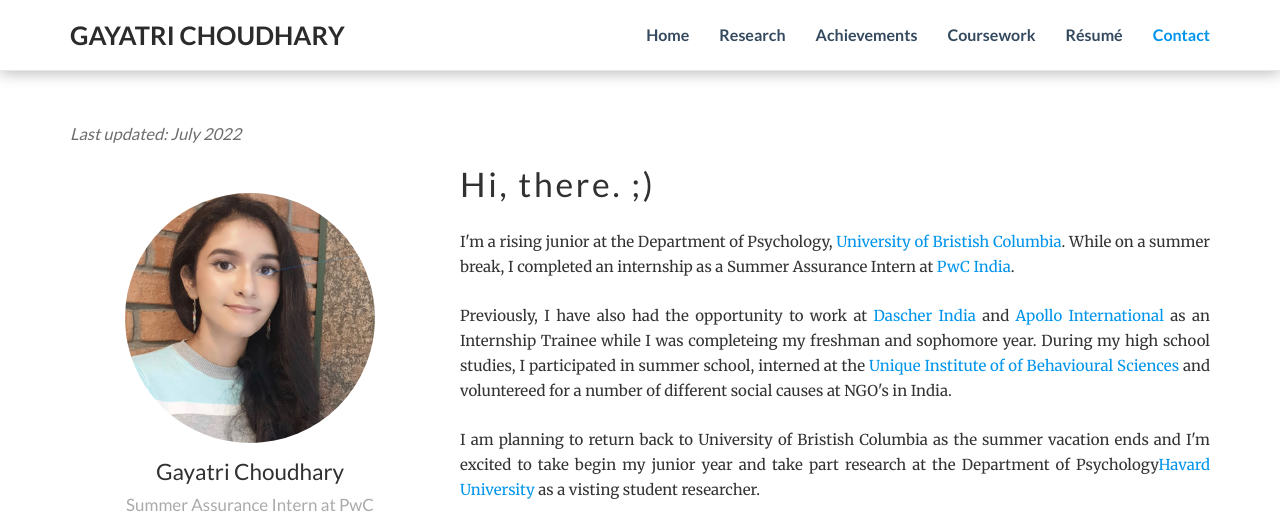
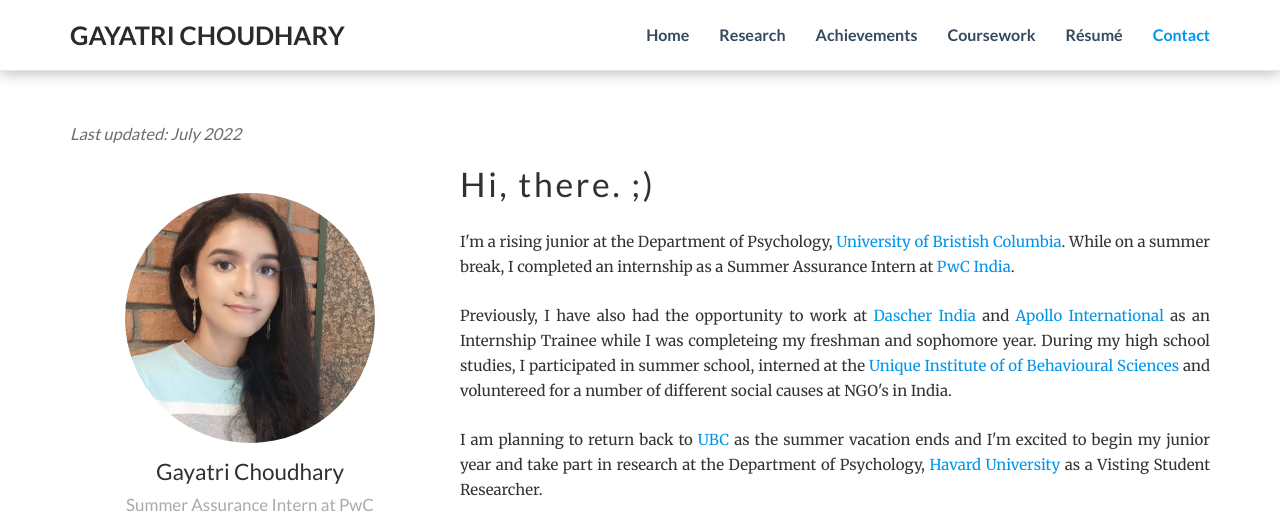
Before and after one commit to gayatricubc/gayatricubc.github.io, a plain HTML site: page index.html in a window 1280 px wide. Shown: the top 522 px of the page. Drawn offline with nearby package versions, Linux system fonts and the light colour scheme; some icons are missing.

Commit message:
Moderated About in index.html

```diff
--- a/index.html
+++ b/index.html
@@ -92,8 +92,8 @@
 	    I was completeing my freshman and sophomore year. During my high school studies, I participated in summer school, interned at the
             <a href="https://www.uibsdel.in">Unique Institute of of Behavioural Sciences</a> and voluntereed for a number of different social causes at NGO's in India.<br><br>
 
-	    I am planning to return back to University of Bristish Columbia as the summer vacation ends and I'm excited to take begin my junior year
-	    and take part research at the Department of Psychology<a href="https://www.harvard.edu">Havard University</a> as a visting student researcher.
+	    I am planning to return back to <a href="https://www.ubc.ca">UBC</a> as the summer vacation ends and I'm excited to begin my junior year
+	    and take part in research at the Department of Psychology, <a href="https://www.harvard.edu">Havard University</a> as a Visting Student Researcher.
 
           </p>
 
```
